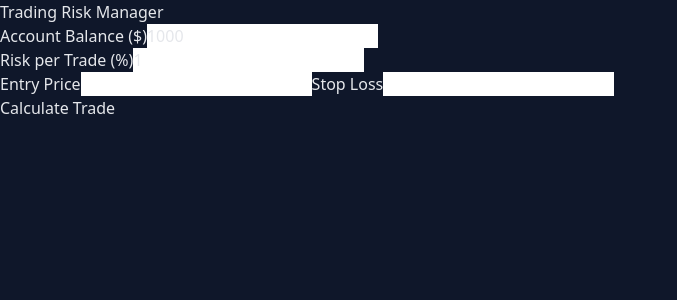
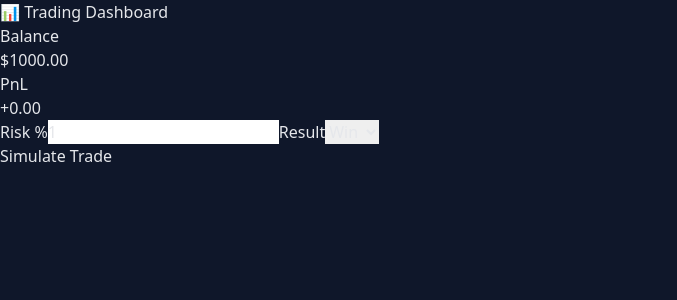
Before and after one commit to demigod18021008/trading-risk-app, a Next.js app: page / in a window 1280 px wide. Shown: the top 300 px of the page, without its empty margins (0-677 px from the left). Built offline with nearby package versions, Linux system fonts and the light colour scheme.

Commit message:
Add files via upload

```diff
--- a/src/app/page.js
+++ b/src/app/page.js
@@ -1,77 +1,64 @@
 "use client";
-import { useState } from "react";
+import { useState, useEffect } from "react";
 
 export default function Home() {
   const [balance, setBalance] = useState(1000);
-  const [risk, setRisk] = useState(1);
-  const [entry, setEntry] = useState("");
-  const [stop, setStop] = useState("");
-  const [result, setResult] = useState(null);
+  const [risk, setRisk] = useState(1); // %
+  const [result, setResult] = useState("win"); // win | loss
+  const [pnl, setPnl] = useState(0);
+  const [loading, setLoading] = useState(false);
 
-  function calculateTrade() {
-    const riskAmount = (balance * risk) / 100;
-    const stopDistance = Math.abs(entry - stop);
-    if (!stopDistance) return;
+  const simulateTrade = () => {
+    setLoading(true);
 
-    const positionSize = (riskAmount / stopDistance).toFixed(2);
-    setResult({ riskAmount, positionSize });
-  }
+    setTimeout(() => {
+      const riskAmount = (balance * risk) / 100;
+      const tradePnl = result === "win" ? riskAmount : -riskAmount;
+
+      setBalance(prev => prev + tradePnl);
+      setPnl(tradePnl);
+      setLoading(false);
+    }, 800);
+  };
 
   return (
-    <div className="space-y-6">
-      <h1 className="text-2xl font-bold text-center">Trading Risk Manager</h1>
+    <main className="container">
+      <h1>📊 Trading Dashboard</h1>
 
-      <div className="bg-slate-800 p-4 rounded-xl space-y-2">
-        <label>Account Balance ($)</label>
-        <input
-          type="number"
-          value={balance}
-          onChange={(e) => setBalance(+e.target.value)}
-          className="w-full p-2 rounded bg-slate-900"
-        />
+      <div className="card">
+        <p>Balance</p>
+        <h2>${balance.toFixed(2)}</h2>
       </div>
 
-      <div className="bg-slate-800 p-4 rounded-xl space-y-2">
-        <label>Risk per Trade (%)</label>
-        <input
-          type="number"
-          value={risk}
-          onChange={(e) => setRisk(+e.target.value)}
-          className="w-full p-2 rounded bg-slate-900"
-        />
+      <div className={`card ${pnl >= 0 ? "green" : "red"}`}>
+        <p>PnL</p>
+        <h2>{pnl >= 0 ? "+" : ""}{pnl.toFixed(2)}</h2>
       </div>
 
-      <div className="bg-slate-800 p-4 rounded-xl space-y-2">
-        <label>Entry Price</label>
-        <input
-          type="number"
-          value={entry}
-          onChange={(e) => setEntry(+e.target.value)}
-          className="w-full p-2 rounded bg-slate-900"
-        />
+      <div className="controls">
+        <label>
+          Risk %
+          <input
+            type="number"
+            value={risk}
+            min="0.1"
+            step="0.1"
+            onChange={e => setRisk(Number(e.target.value))}
+          />
+        </label>
 
-        <label>Stop Loss</label>
-        <input
-          type="number"
-          value={stop}
-          onChange={(e) => setStop(+e.target.value)}
-          className="w-full p-2 rounded bg-slate-900"
-        />
+        <label>
+          Result
+          <select value={result} onChange={e => setResult(e.target.value)}>
+            <option value="win">Win</option>
+            <option value="loss">Loss</option>
+          </select>
+        </label>
       </div>
 
-      <button
-        onClick={calculateTrade}
-        className="w-full bg-blue-600 p-3 rounded-xl font-bold"
-      >
-        Calculate Trade
+      <button onClick={simulateTrade} disabled={loading}>
+        {loading ? "Processing..." : "Simulate Trade"}
       </button>
-
-      {result && (
-        <div className="bg-slate-900 p-4 rounded-xl space-y-1">
-          <p>Risk Amount: <span className="text-red-400">${result.riskAmount}</span></p>
-          <p>Position Size: <span className="text-green-400">{result.positionSize}</span></p>
-        </div>
-      )}
-    </div>
+    </main>
   );
 }
```
